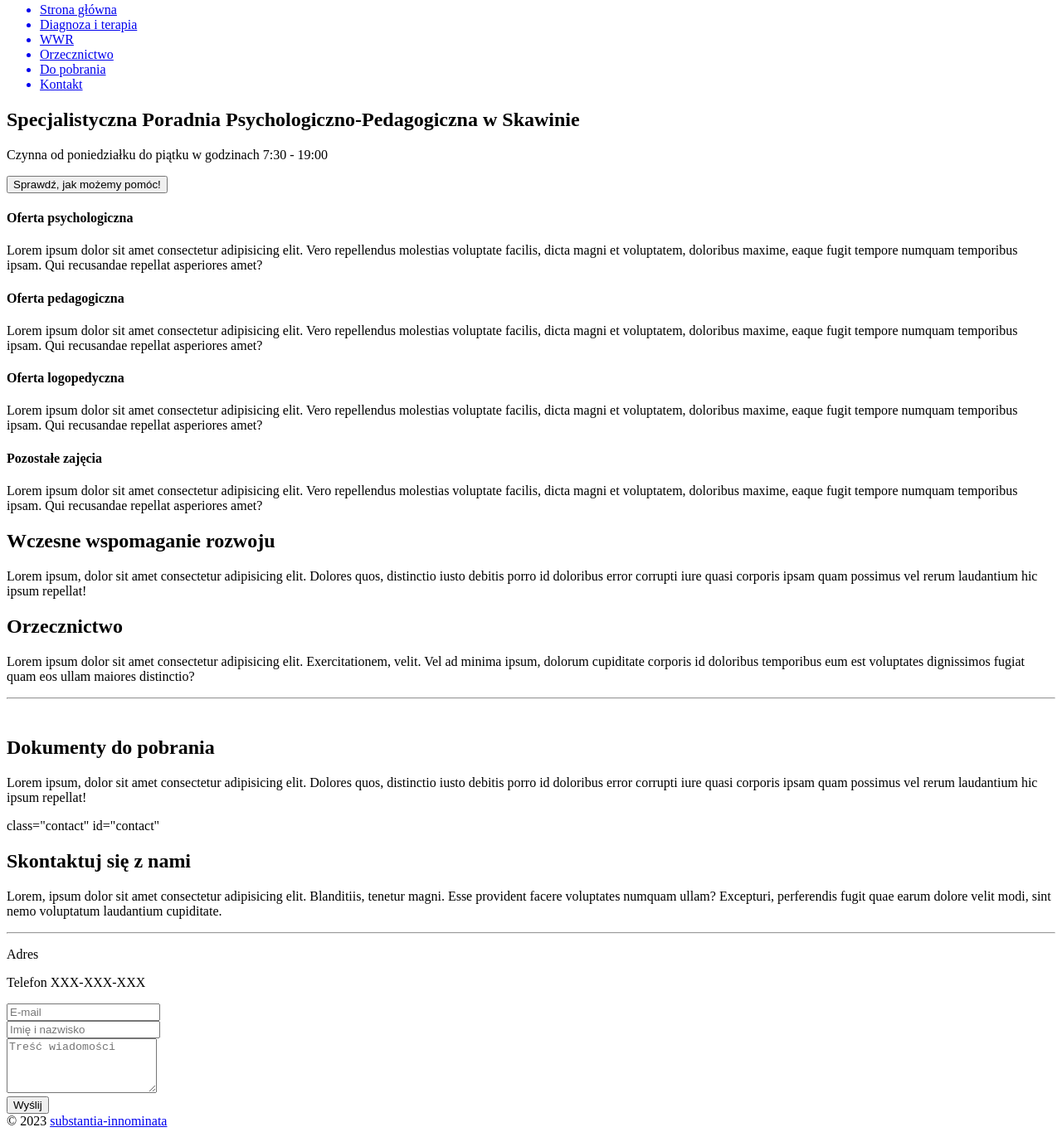
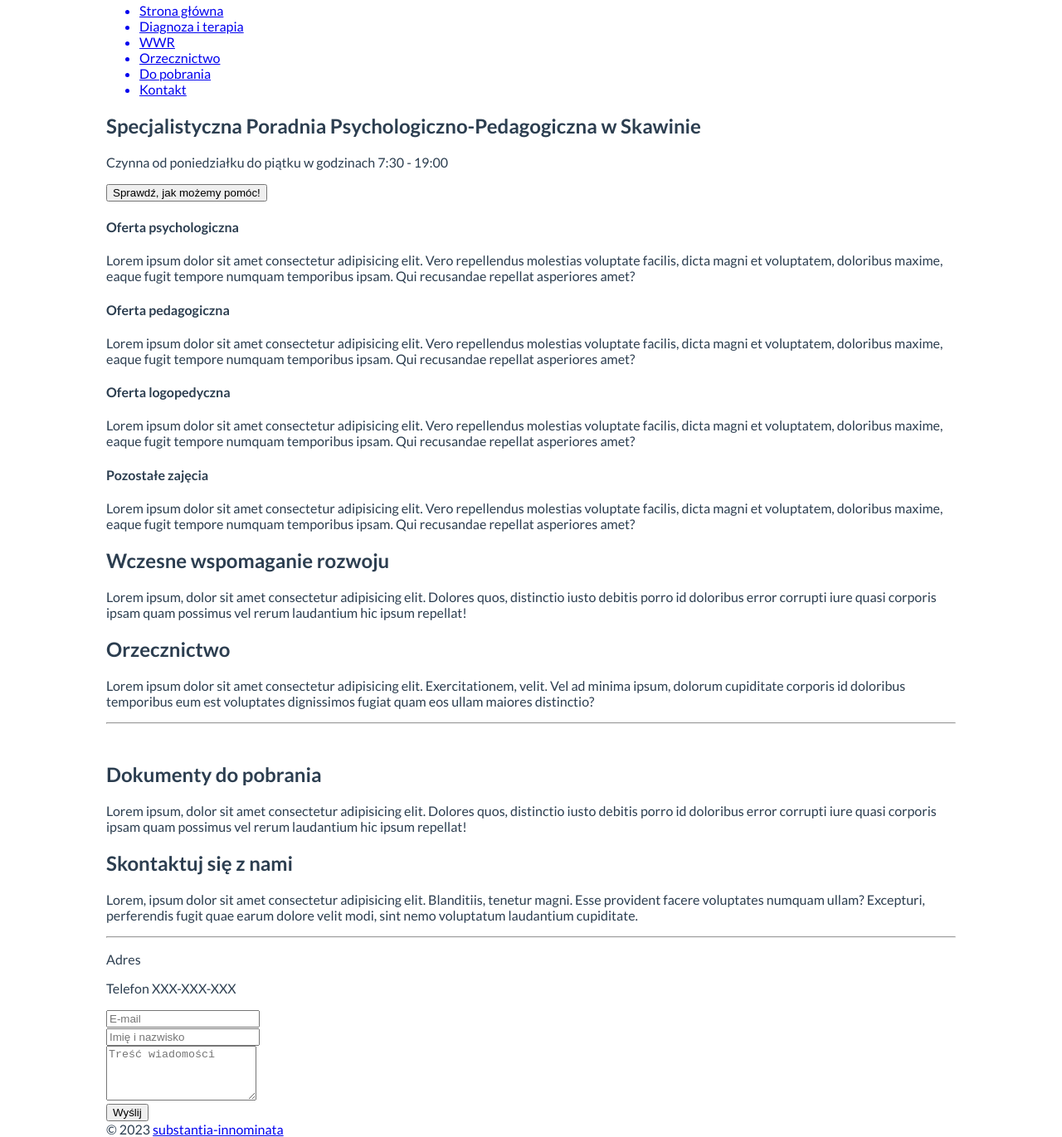
Before and after one commit to substantia-innominata/sppp-github, a plain HTML site: page index.html in a window 1280 px wide. Shown: the part 13-1384 px from the top of the page at 83% size. Drawn offline with Linux system fonts and the light colour scheme; files that its build step writes are made by us from their sources.

Commit message:
Basic css styles added

```diff
--- /dev/null
+++ b/css/style.css
@@ -0,0 +1,12 @@
+html,
+body {
+  margin: 0;
+  padding: 0;
+  font-family: Lato, sans-serif;
+  color: #2c3e50;
+}
+
+.container {
+    margin: 0 auto;
+    max-width: 1024px;
+}
--- a/index.html
+++ b/index.html
@@ -10,6 +10,10 @@
   <meta
     name="viewport"
     content="width=device-width, initial-scale=1.0"
+  />
+  <link
+    href="https://fonts.googleapis.com/css2?family=Lato:wght@300;400;700&display=swap&subset=latin-ext"
+    rel="stylesheet"
   />
   <link
     rel="stylesheet"
@@ -25,7 +29,7 @@
 <body>
 
   <header
-    class="nav"
+    class="nav container"
     id="nav"
   >
     <nav>
@@ -54,7 +58,7 @@
 
   <main>
     <section
-      class="hero"
+      class="hero container"
       id="hero"
     >
       <div>
@@ -69,7 +73,7 @@
     </section>
 
     <section
-      class="offer"
+      class="offer container"
       id="offer"
     >
       <div>
@@ -114,7 +118,7 @@
     </section>
 
     <section
-      class="therapy"
+      class="therapy container"
       id="therapy"
     >
       <div>
@@ -132,7 +136,7 @@
     </section>
 
     <section
-      class="opinions"
+      class="opinions container"
       id="opinions"
     >
       <div>
@@ -150,7 +154,7 @@
     </section>
 
     <section
-      class="download"
+      class="download container"
       id="download"
     >
       <div>
@@ -166,9 +170,10 @@
       </div>
     </section>
 
-    <section>
-      class="contact"
+    <section
+      class="contact container"
       id="contact"
+    >
 
       <div>
         <h2>Skontaktuj się z nami</h2>
@@ -231,7 +236,7 @@
 
   <footer>
     <section
-      class="copyright"
+      class="copyright container"
       id="copyright"
     >
       &copy; 2023 <a href="https://github.com/substantia-innominata">substantia-innominata</a>
```
Also changed, not shown: style.css (deleted).
